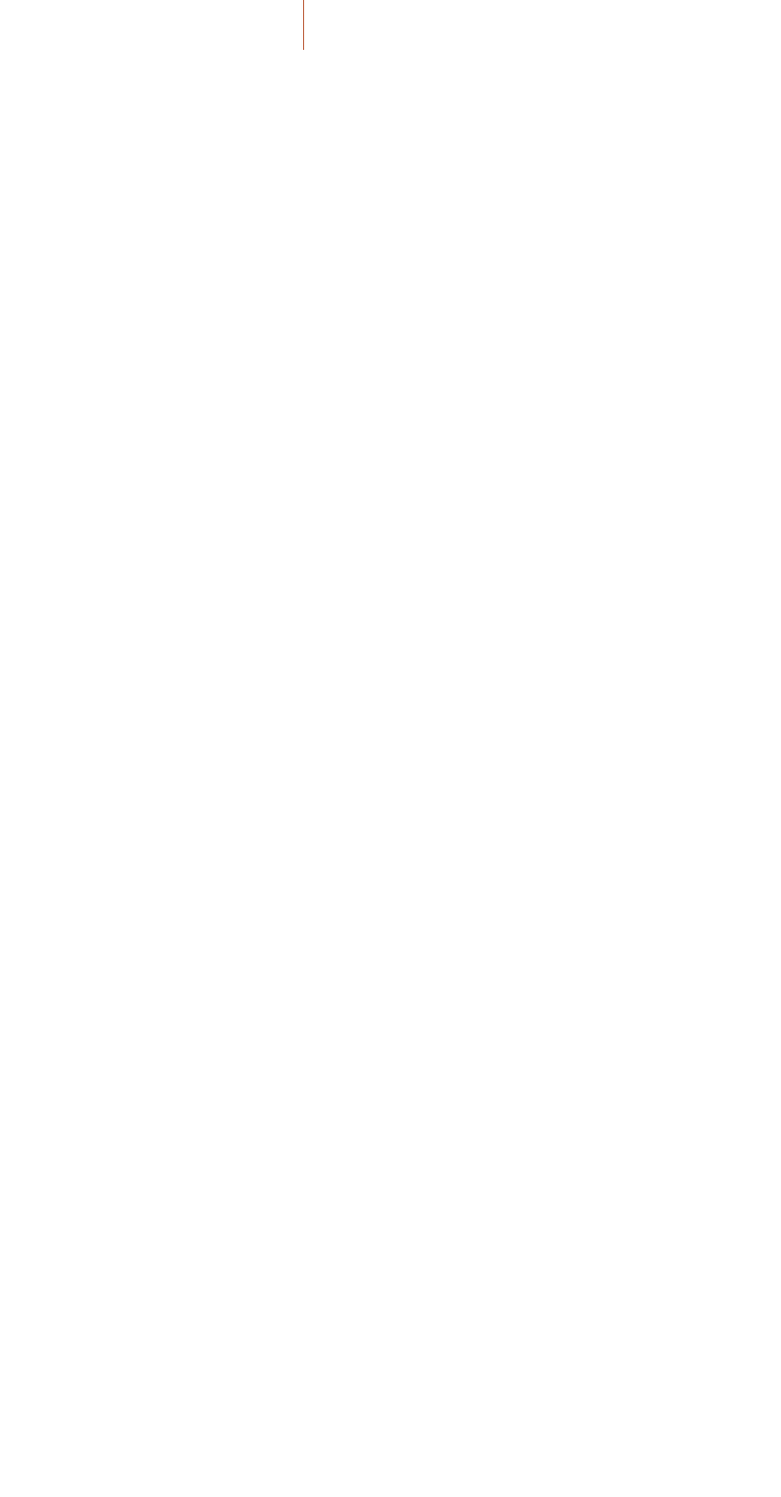
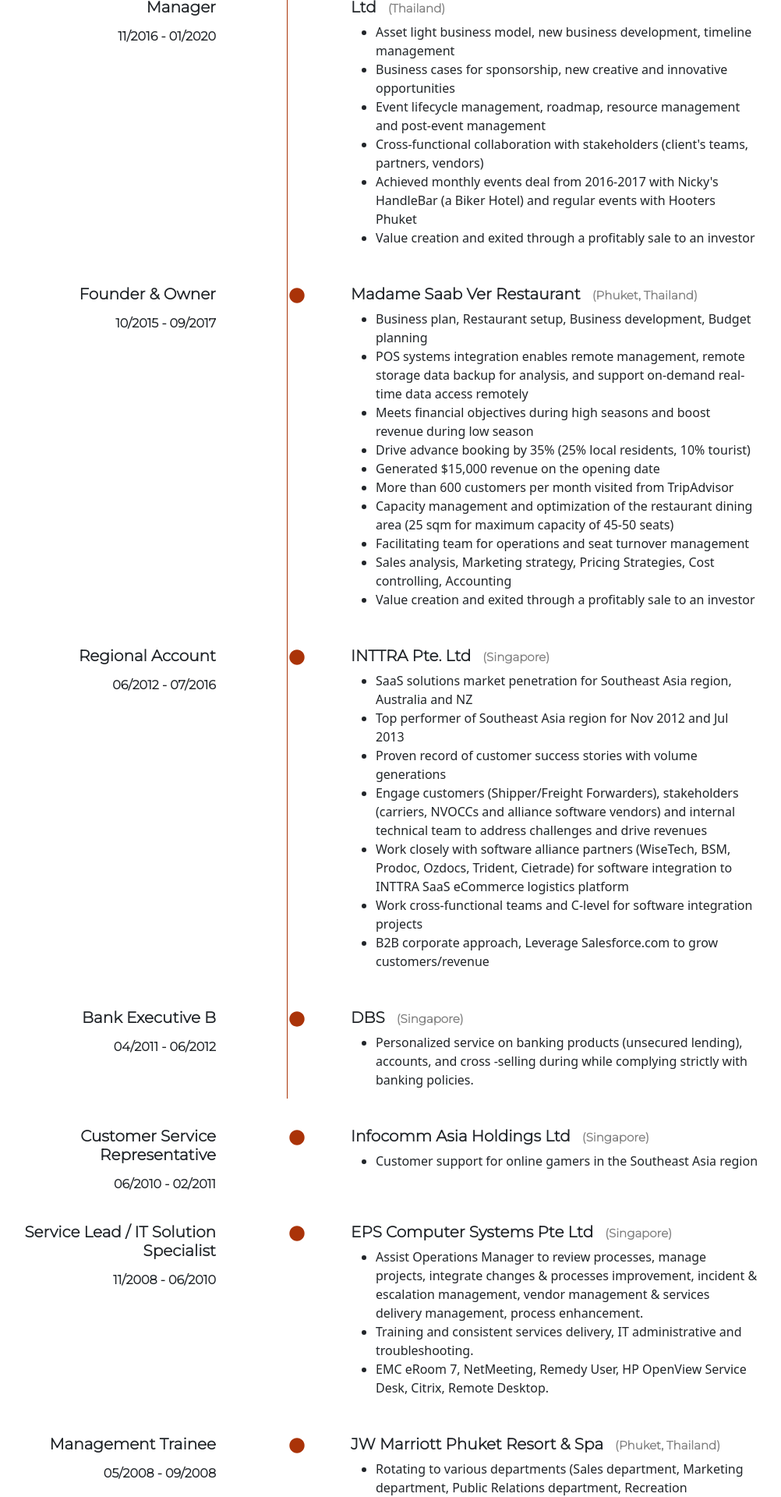
Before and after one commit to annette-p/annette-portfolio, a React (Create React App) app: page /experiences in a window 1280 px wide. Shown: the part 720-2640 px from the top of the page at 78% size, without its empty margins (161-1163 px from the left). Before the commit the page ends 800 px from the top, so only its background shows below. Built offline with nearby package versions, Linux system fonts and the light colour scheme.

Commit message:
add logic to display json data in experience page

```diff
--- a/src/App.css
+++ b/src/App.css
@@ -66,17 +66,27 @@
 
 .vertical-line {
     border-left: 1px solid rgb(170, 51, 8);
-    /* height: 200px; */
-    height: 70vh;
+    height: 1905px;
+    /* height: 100vh; */
     position:absolute;
-    left: 43%;
+    /* left: 43%; */
+    left: 41.3%;
     top: 28%;
 }
 
 .circle-icon {
+    margin-top: 20px;
+    /* margin-left: 30px; */
     margin-left: 29.5px;
     font-size: 20px;
     color: rgb(170, 51, 8);
+}
+
+.country {
+    font-size: 15px;
+    /* font-style: italic; */
+    margin-left: 15px;
+    color: grey;
 }
 
 
--- a/src/data/experiences.json
+++ b/src/data/experiences.json
@@ -2,10 +2,10 @@
     {
         "title": "Founder, Product Manager, Designer",
         "company": "Sophisticated Me",
-        "country": "",
+        "country": "Singapore / Thailand",
         "start": "03/2021",
         "end": "present",
-        "responsibility": [
+        "responsibilities": [
             "Manage product lifecycle from ideation to launch and growth",
             "Pilot customer engagement for every prototypes and sample pieces (MVPs) of new product development to get market-fit products",
             "Successful in customer discovery, get early adopters and maintain customers loyalty",
@@ -19,10 +19,10 @@
     {
         "title": "Co-Founder, Program Manager",
         "company": "WeConnect Events & Entertainment Co., Ltd",
-        "country": "",
+        "country": "Thailand",
         "start": "11/2016 ",
         "end": "01/2020",
-        "responsibility": [
+        "responsibilities": [
             "Asset light business model, new business development, timeline management",
             "Business cases for sponsorship, new creative and innovative opportunities",
             "Event lifecycle management, roadmap, resource management and post-event management",
@@ -34,10 +34,10 @@
     {
         "title": "Founder & Owner",
         "company": "Madame Saab Ver Restaurant",
-        "country": "",
+        "country": "Phuket, Thailand",
         "start": "10/2015",
         "end": "09/2017",
-        "responsibility": [
+        "responsibilities": [
             "Business plan, Restaurant setup, Business development, Budget planning",
             "POS systems integration enables remote management, remote storage data backup for analysis, and support on-demand real-time data access remotely",
             "Meets financial objectives during high seasons and boost revenue during low season ",
@@ -49,5 +49,63 @@
             "Sales analysis, Marketing strategy, Pricing Strategies, Cost controlling, Accounting",
             "Value creation and exited through a profitably sale to an investor"
         ]
+    },
+    {
+        "title": "Regional Account",
+        "company": "INTTRA Pte. Ltd",
+        "country": "Singapore",
+        "start": "06/2012",
+        "end": "07/2016",
+        "responsibilities": [
+            "SaaS solutions market penetration for Southeast Asia region, Australia and NZ",
+            "Top performer of Southeast Asia region for Nov 2012 and Jul 2013",
+            "Proven record of customer success stories with volume generations ",
+            "Engage customers (Shipper/Freight Forwarders), stakeholders (carriers, NVOCCs and alliance software vendors) and internal technical team to address challenges and drive revenues",
+            "Work closely with software alliance partners (WiseTech, BSM, Prodoc, Ozdocs, Trident, Cietrade) for software integration to INTTRA SaaS eCommerce logistics platform",
+            "Work cross-functional teams and C-level for software integration projects",
+            "B2B corporate approach, Leverage Salesforce.com to grow customers/revenue"
+        ]
+    },
+    {
+        "title": "Bank Executive B",
+        "company": "DBS",
+        "country": "Singapore",
+        "start": "04/2011 ",
+        "end": "06/2012",
+        "responsibilities": [
+            "Personalized service on banking products (unsecured lending), accounts, and cross -selling during while complying strictly with banking policies."
+        ]
+    },
+    {
+        "title": "Customer Service Representative",
+        "company": "Infocomm Asia Holdings Ltd",
+        "country": "Singapore",
+        "start": "06/2010",
+        "end": "02/2011",
+        "responsibilities": [
+            "Customer support for online gamers in the Southeast Asia region"
+        ]
+    },
+    {
+        "title": "Service Lead / IT Solution Specialist",
+        "company": "EPS Computer Systems Pte Ltd",
+        "country": "Singapore",
+        "start": "11/2008",
+        "end": "06/2010",
+        "responsibilities": [
+            "Assist Operations Manager to review processes, manage projects, integrate changes & processes improvement, incident & escalation management, vendor management & services delivery management, process enhancement.",
+            "Training and consistent services delivery, IT administrative and troubleshooting.",
+            "EMC eRoom 7, NetMeeting, Remedy User, HP OpenView Service Desk, Citrix, Remote Desktop."
+        ]
+    },
+    {
+        "title": "Management Trainee",
+        "company": "JW Marriott Phuket Resort & Spa",
+        "country": "Phuket, Thailand",
+        "start": "05/2008",
+        "end": "09/2008",
+        "responsibilities": [
+            "Rotating to various departments (Sales department, Marketing department, Public Relations department, Recreation department, F&B Department, Front office department and Human resouces department"
+        ]
     }
 ]
--- a/src/pages/ExperiencePage.js
+++ b/src/pages/ExperiencePage.js
@@ -1,35 +1,42 @@
 import React from 'react'
 import { FontAwesomeIcon } from '@fortawesome/react-fontawesome'
 import { faCircle } from '@fortawesome/free-solid-svg-icons'
+import jobExperiences from '../data/experiences.json'
 
 export default function ExperiencePage(){
     return (
         <React.Fragment>
             <h3 className='text-center mt-5 mb-5'>Experiences</h3>
             <div class="container px-4">
+                {jobExperiences.map(jobExperience => {
+                    return (
                         <div class="row gx-5">
-                    {/* <div class="col-1"></div> */}
-                    <div class="col-4 ms-5">
+                            <div class="col-4 ms-4">
                                 <div class="p-3 text-end">
-                            <h5 className='mb-3'>Founder, Product Manager, Designer</h5>
-                            <h6>03/2021 - present</h6>
+                                    <h5 className='mb-3'>{jobExperience.title}</h5>
+                                    <h6>{jobExperience.start} - {jobExperience.end}</h6>
                                 </div>
                             </div>
                             <div class="col-1">
-                        <FontAwesomeIcon icon={faCircle} className="circle-icon mt-4"/>
+                                <FontAwesomeIcon icon={faCircle} className="circle-icon"/>
                             </div>
                             <div class="col">
-                        <div class="p-3">
-                            <h5>Sophisticated Me</h5>
+                                <div class="p-3 me-4">
+                                    <h5>{jobExperience.company}
+                                        <span className='country'>({jobExperience.country})</span>
+                                    </h5>
                                     <ul>
-                                <li>Manage product lifecycle from ideation to launch and growth</li>
-                                <li>Pilot customer engagement for every prototypes and sample pieces (MVPs) of new product development to get market-fit products</li>
-                                <li>Successful in customer discovery, get early adopters and maintain customers loyalty</li>
+                                        {jobExperience.responsibilities.map (responsibility => {
+                                            return (
+                                                <li>{responsibility}</li>
+                                            )
+                                        })}
                                     </ul>
                                 </div>
                             </div>
-                    <div class="col-1"></div>
                         </div>
+                    )
+                })}
                 <div className='vertical-line'></div>
             </div>
 
@@ -45,7 +52,7 @@
 //     "country": "",
 //     "start": "",
 //     "end": "",
-//     "responsibility": [
+//     "responsibilities": [
 //         "",
 //         "",
 //         "",
```
Lines whose indentation alone changed are shown as unchanged.
